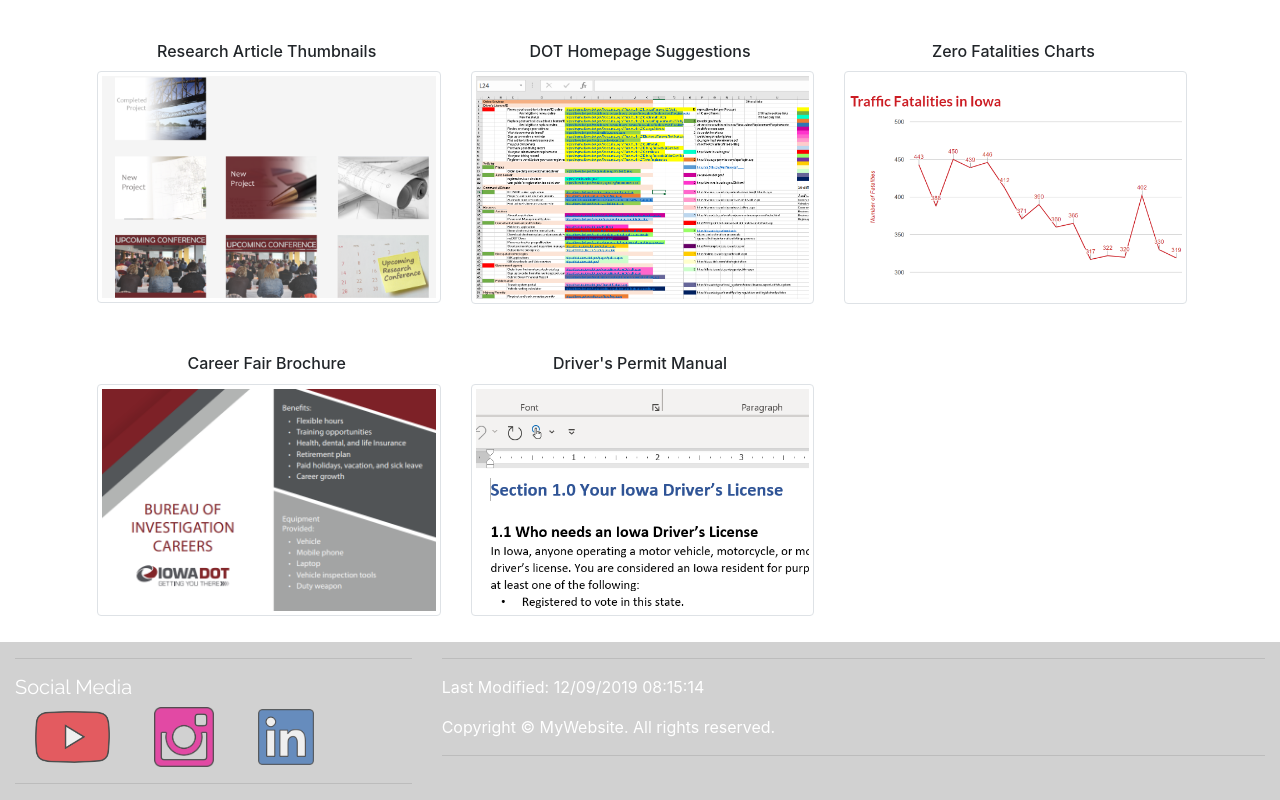
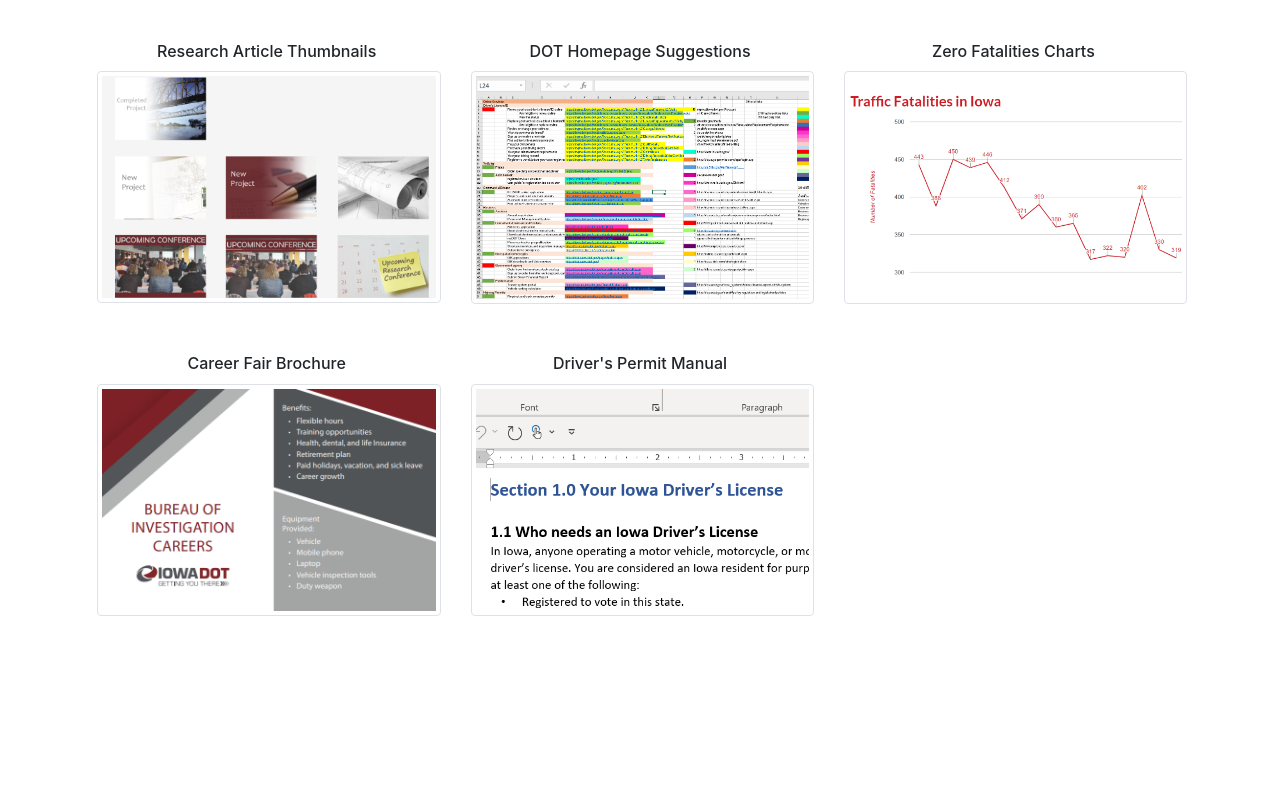
Before and after one commit to HannahMonkDOT/Dot_Intership, a plain HTML site: page index.html in a window 1280 px wide. Shown: the part 1155-1955 px from the top of the page. After the commit the page ends 1797 px from the top, so only its background shows below. Drawn offline with Linux system fonts and the light colour scheme.

Commit message:
Update index.html

```diff
--- a/index.html
+++ b/index.html
@@ -114,25 +114,6 @@
     </div>
 	</div>
 	  </div>
-	    <footer class="row">
-			<div class="bottomNav col-4">
-				<hr>
-				<h5>Social Media</h5>
-
-				<a href="#youtube"><img src="images/youtube.png" style="width: 19%; margin: 0 5%;" alt=""></a>
-				<a href="#insta"><img src="images/instagram.png" style="width: 15%; margin: 0 5%;" alt=""></a>
-				<a href="#linkedIN"><img src="images/linkedIN.png" style="width: 14%; margin: 0 5%;" alt=""></a>
-				<hr>
-			</div>
-				<hr>
-			<div class="bottomNav col-8">
-				<hr>
-				<center>
-					<p id="modify">Last Modified: <span id="modDate"></span></p>
-					<p>Copyright © MyWebsite. All rights reserved.</p></center>
-				<hr>
-			</div>
-  		  </footer>
 
 
   <div id="myLightBox" class="lightBox">
```
